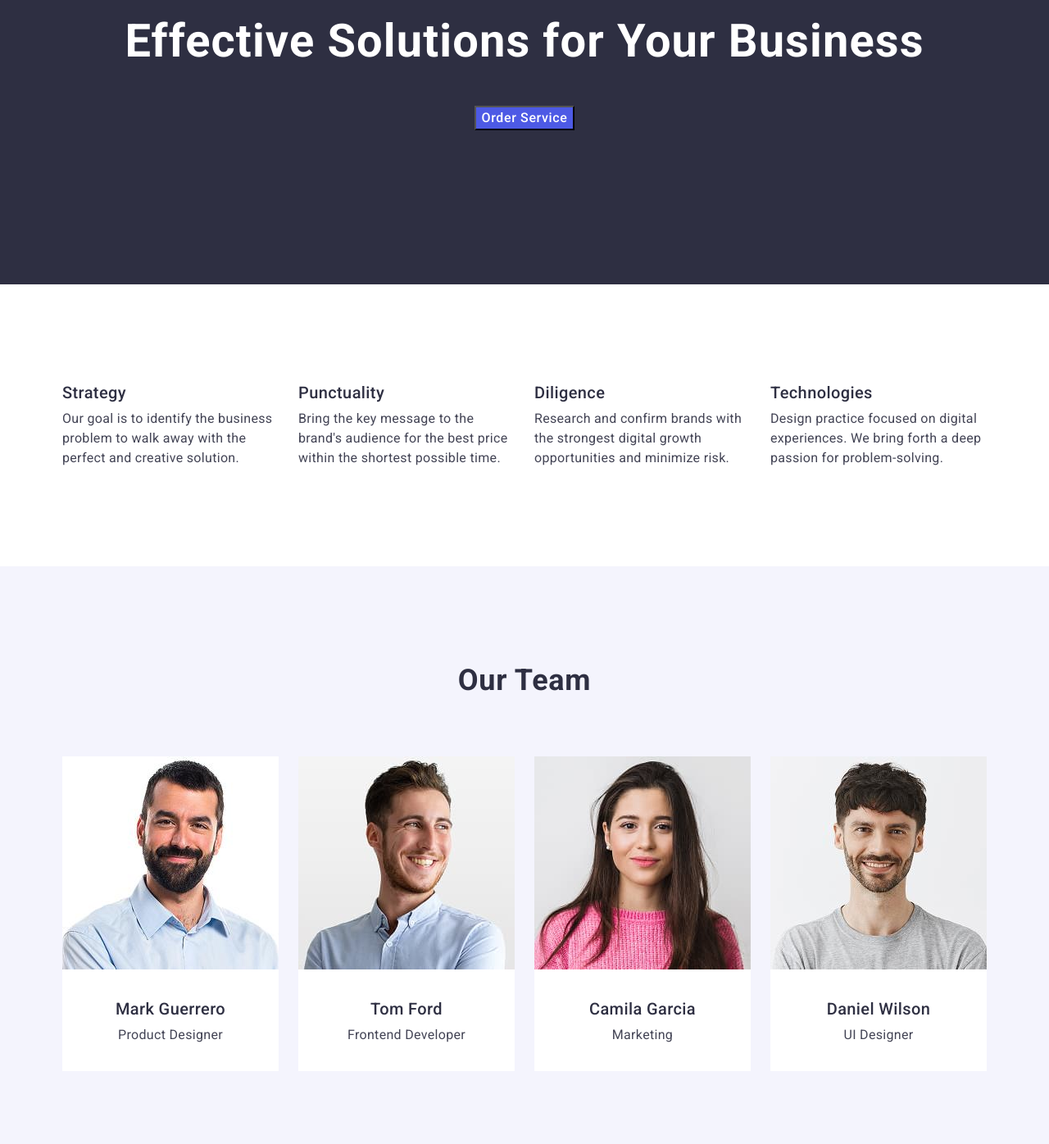
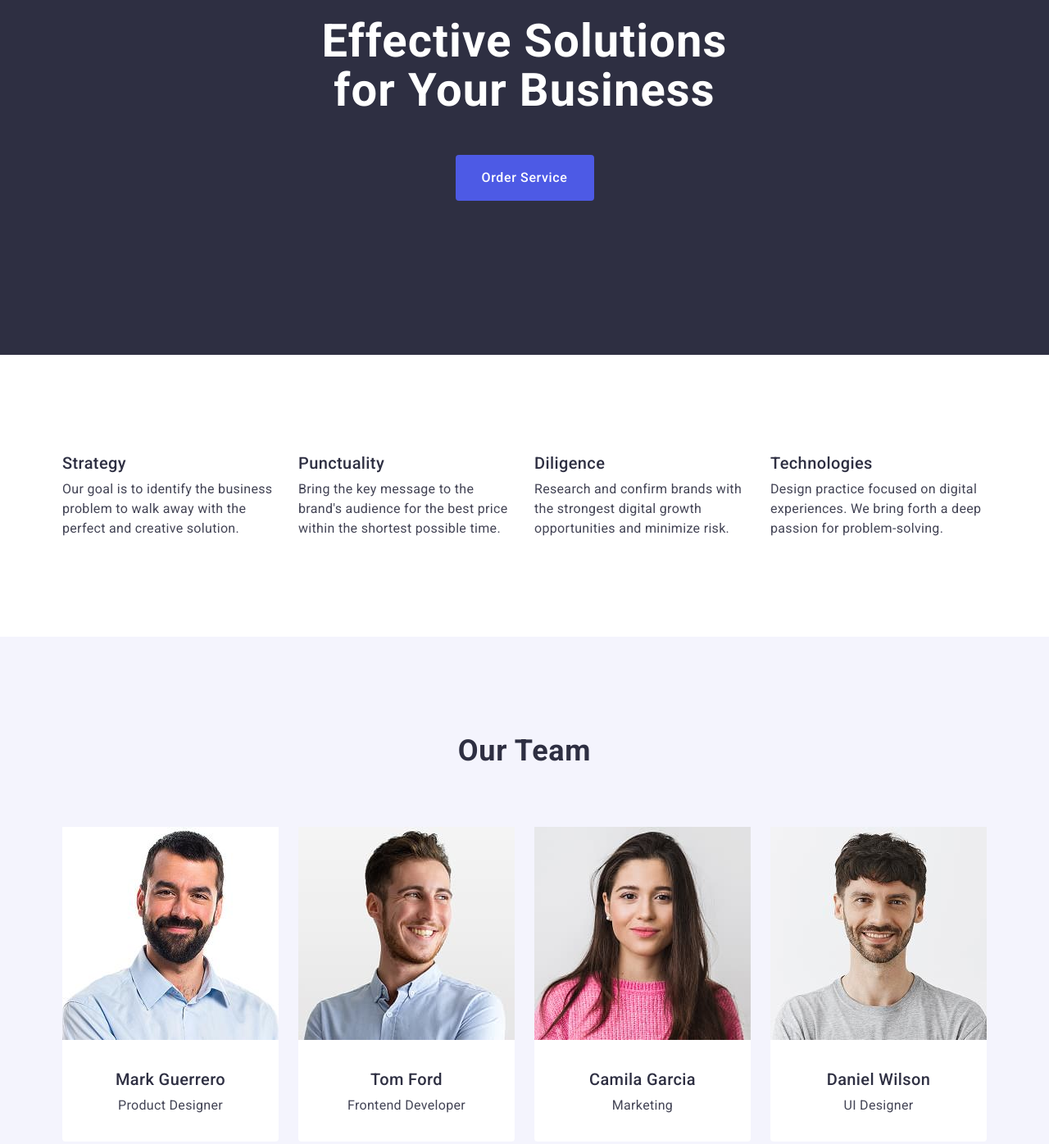
Before and after one commit to RomIvaNeirity/goit-markup-hw-03, a plain HTML site: page index.html in a window 1280 px wide. Shown: the part 240-1636 px from the top of the page at 82% size. Drawn offline with nearby package versions, Linux system fonts and the light colour scheme.

Commit message:
var 0.2 sctn 2done

```diff
--- a/css/styles.css
+++ b/css/styles.css
@@ -138,6 +138,9 @@ header {
   text-align: center;
   color: #fff;
   margin-bottom: 48px;
+  margin-left: auto;
+  margin-right: auto;
+  max-width: 496px;
 }
 
 .hero-btn {
@@ -149,6 +152,10 @@ header {
   line-height: 1.5;
   letter-spacing: 0.04em;
   color: #fff;
+  min-width: 169px;
+  height: 56px;
+  border: none;
+  border-radius: 4px;
 }
 
 .hero-btn:hover,
@@ -227,6 +234,7 @@ header {
 
 .sctn-two-item {
   background-color: #ffffff;
+  border-radius: 0 0 4px 4px;
 }
 
 .sctn-two-image {
@@ -249,9 +257,8 @@ header {
 }
 
 .sctn-two-itemcontainer {
+  padding: 32px 0;
   text-align: center;
-  margin-top: 32px;
-  margin-bottom: 32px;
 }
 
 .sctn-three {
```
